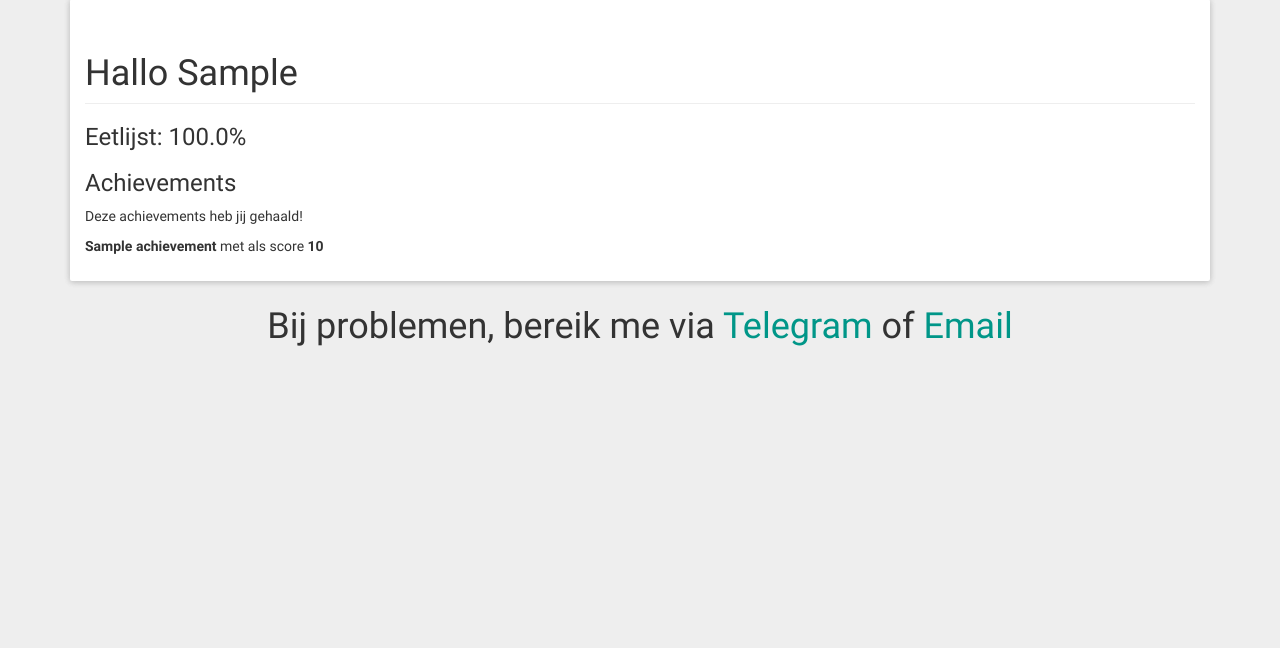
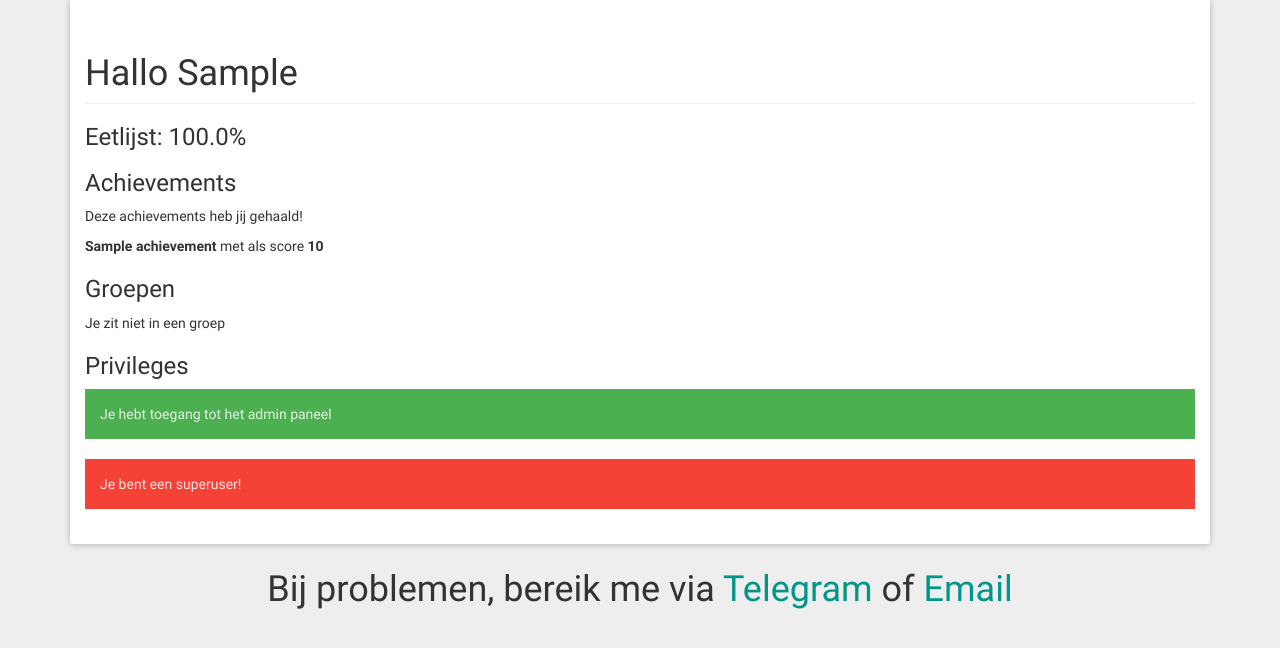
Before and after one commit to esrg-knights/Socrates, a Django app: page / in a window 1280 px wide. Shown: the part 111-759 px from the top of the page. Run offline with Django 3.2, Linux system fonts and the light colour scheme; a user stored in the database is signed in; tables that the repository leaves empty hold one stand-in row (values such as "Sample post"); some libraries are stand-ins or nearby versions.

Commit message:
Now displaying groups and privileges

```diff
--- a/assets/templates/account/index.html
+++ b/assets/templates/account/index.html
@@ -21,6 +21,27 @@
             {% else %}
                 <p>Je hebt nog geen achievements gehaald!</p>
             {% endif %}
+            <h3>Groepen</h3>
+            {% if request.user.groups.all %}
+                <ul>
+                    {% for group in request.user.groups.all %}
+                        <li>{{ group }}</li>
+                    {% endfor %}
+                </ul>
+            {% else %}
+                <p>Je zit niet in een groep</p>
+            {% endif %}
+            <h3>Privileges</h3>
+            {% if request.user.is_staff %}
+                <p class="alert alert-success">Je hebt toegang tot het admin paneel</p>
+            {% else %}
+                <p class="alert alert-info">Je bent geen staff</p>
+            {% endif %}
+            {% if request.user.is_superuser %}
+                <p class="alert alert-danger">Je bent een superuser!</p>
+            {% else %}
+                <p class="alert alert-info">Je bent geen superuser</p>
+            {% endif %}
         </div>
     </div>
 {% endblock %}
```
